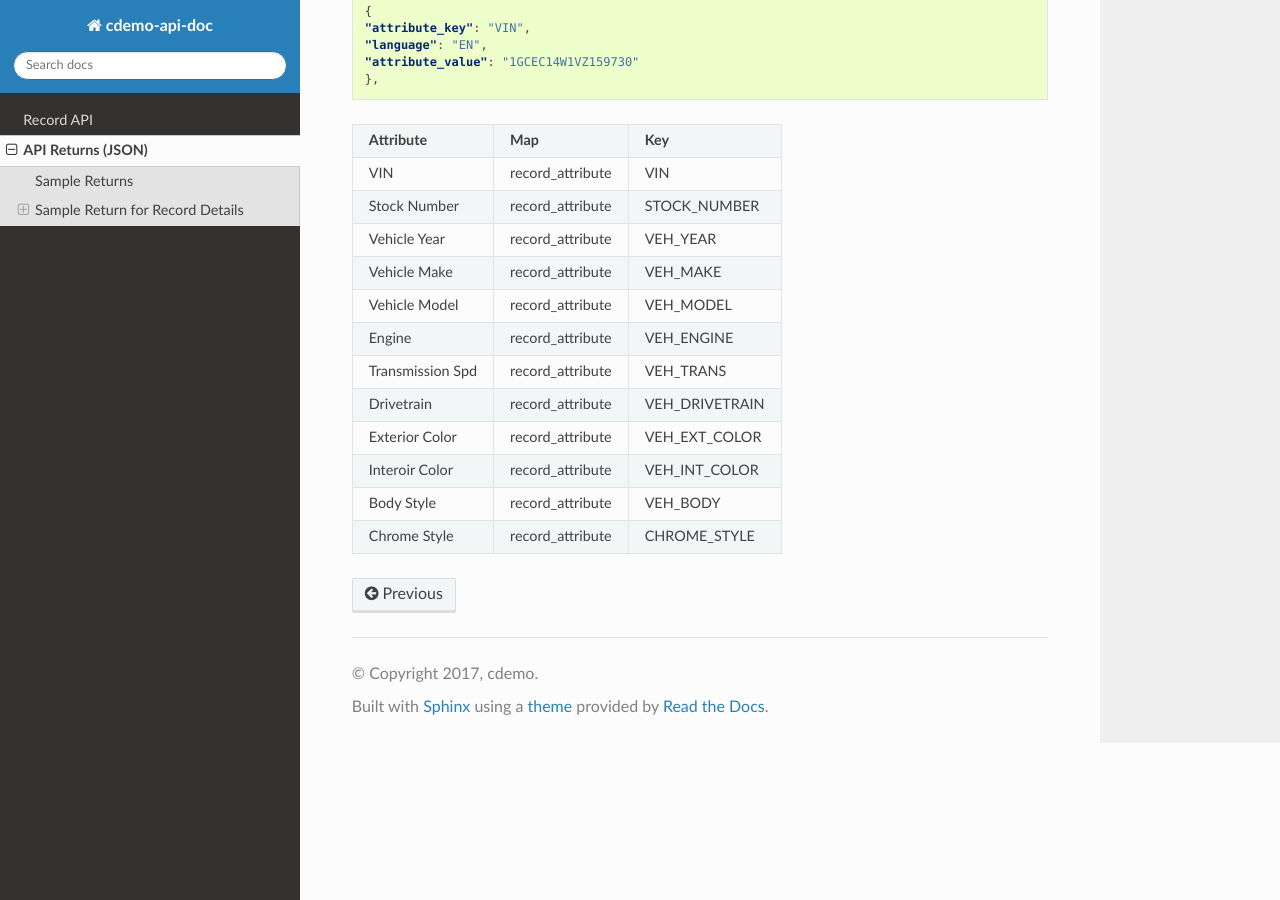
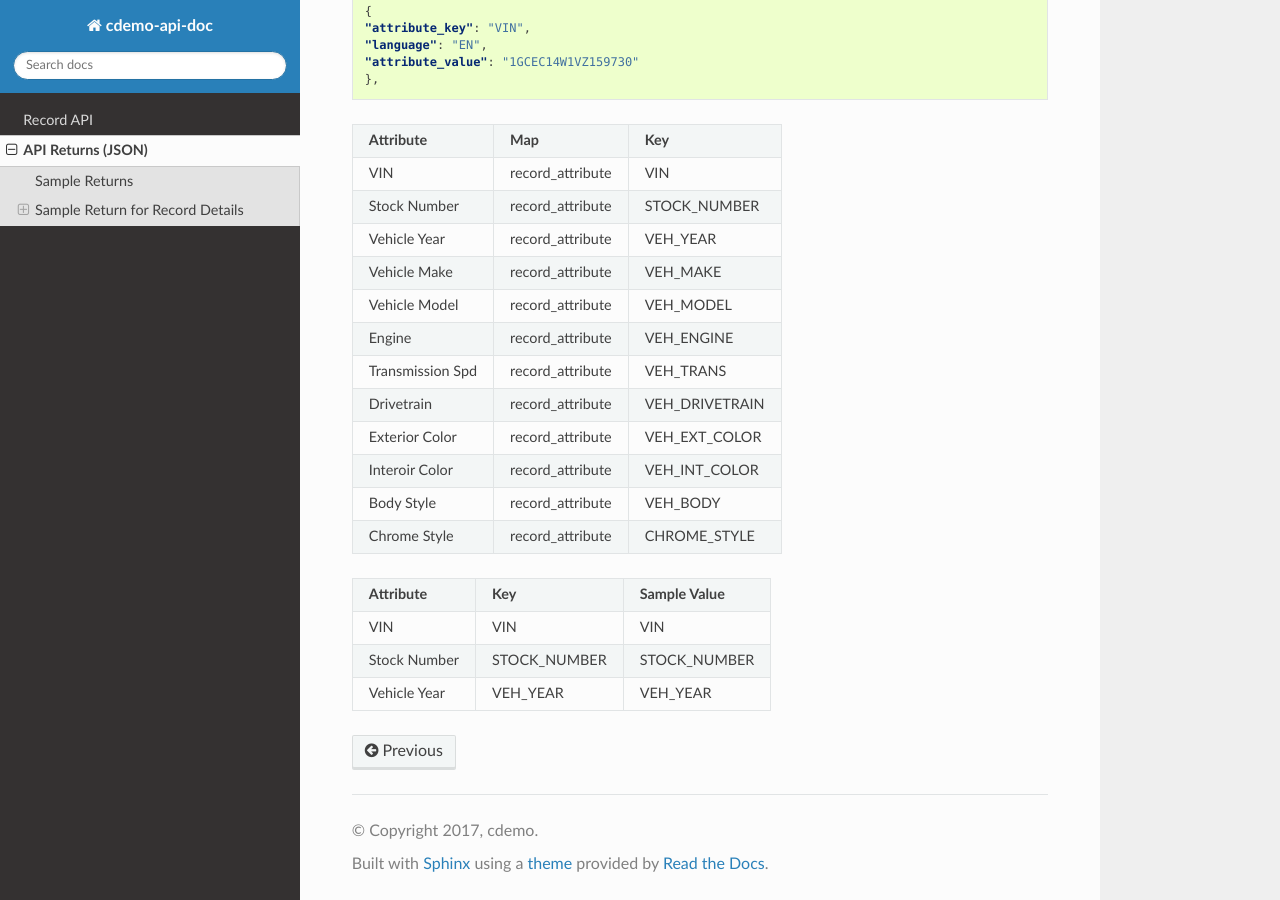
Before and after one commit to cdemomobilesolutions/apidoc, a Sphinx documentation site: the page built from source/api_returns.rst, in a window 1280 px wide and 900 px high, scrolled down 547 px. Built offline with Sphinx 7.4.7 and the Read the Docs theme 2.0.0, drawn with Linux system fonts in a browser that asks for light colours.

Commit message:
table test

```diff
--- a/source/api_returns.rst
+++ b/source/api_returns.rst
@@ -62,3 +62,14 @@ Record Attributes
 +---------------------+-------------------------------+-------------------------------+
 | Chrome Style        | record_attribute              | CHROME_STYLE                  |
 +---------------------+-------------------------------+-------------------------------+
+
+
++---------------------+-------------------------------+-------------------------------+
+| **Attribute**       | **Key**                       | **Sample Value**              |
++---------------------+-------------------------------+-------------------------------+
+| VIN                 | VIN                           | VIN                           |
++---------------------+-------------------------------+-------------------------------+
+| Stock Number        | STOCK_NUMBER                  | STOCK_NUMBER                  |
++---------------------+-------------------------------+-------------------------------+
+| Vehicle Year        | VEH_YEAR                      | VEH_YEAR                      |
++---------------------+-------------------------------+-------------------------------+
```
